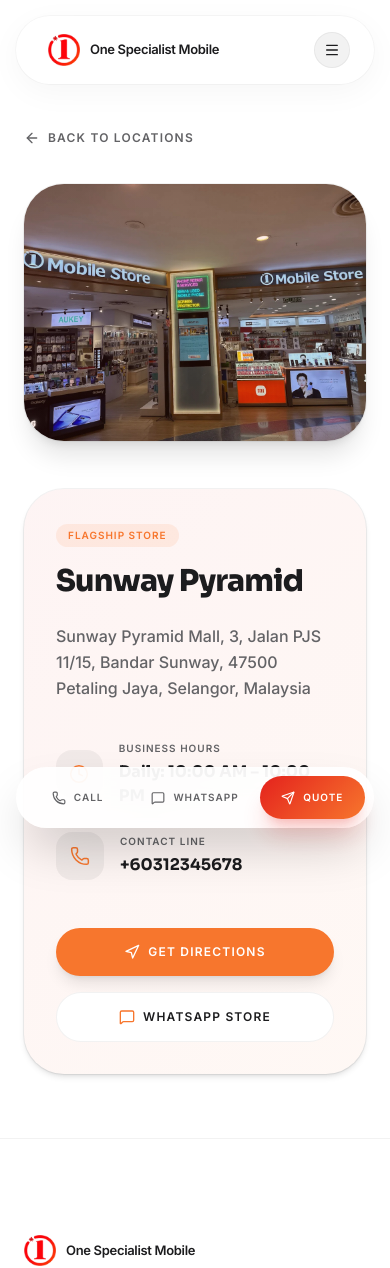
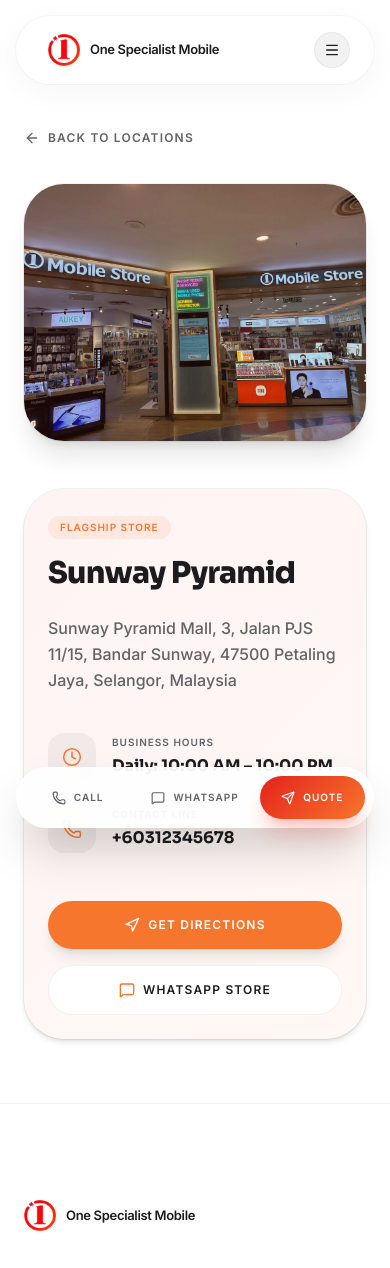
Before and after one commit to startasaasagency26-web/One-Specialist-Portfolio, a Next.js app: page /outlets/sunway-pyramid in a window 390 px wide. Shown: the top 1268 px of the page. Built offline with nearby package versions, Linux system fonts and the light colour scheme.

Commit message:
commit 3

```diff
--- a/src/app/outlets/[id]/page.tsx
+++ b/src/app/outlets/[id]/page.tsx
@@ -52,7 +52,7 @@
 
           {/* Details Column */}
           <div className="lg:col-span-5">
-            <div className="rounded-[2.5rem] bg-surface p-8 md:p-10 ring-1 ring-line shadow-md relative overflow-hidden h-full flex flex-col justify-center">
+            <div className="rounded-[2.5rem] bg-surface p-6 md:p-10 ring-1 ring-line shadow-md relative overflow-hidden h-full flex flex-col justify-center">
               <div className="absolute inset-0 bg-brand-gradient opacity-5" />
 
               <div className="relative z-10">
--- a/src/app/outlets/page.tsx
+++ b/src/app/outlets/page.tsx
@@ -21,7 +21,7 @@
         <div className="mt-16 md:mt-24 grid gap-8 md:grid-cols-2 lg:grid-cols-3">
           {outlets.map((outlet, index) => (
             <Reveal key={outlet.id} delay={index * 0.1}>
-              <div className="group relative flex h-full flex-col overflow-hidden rounded-[2.5rem] bg-surface p-8 ring-1 ring-line transition-all duration-500 hover:shadow-xl hover:-translate-y-1 hover:ring-brand-orange/20">
+              <div className="group relative flex h-full flex-col overflow-hidden rounded-[2.5rem] bg-surface p-6 md:p-8 ring-1 ring-line transition-all duration-500 hover:shadow-xl hover:-translate-y-1 hover:ring-brand-orange/20">
                 <div className="absolute inset-0 bg-brand-gradient opacity-0 transition-opacity duration-500 group-hover:opacity-5" />
                 <Link href={`/outlets/${outlet.id}`} className="absolute inset-0 z-20" aria-label={`View ${outlet.name} details`} />
 
```
